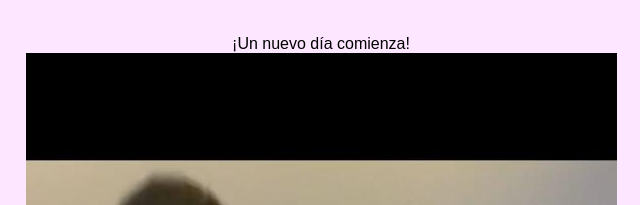
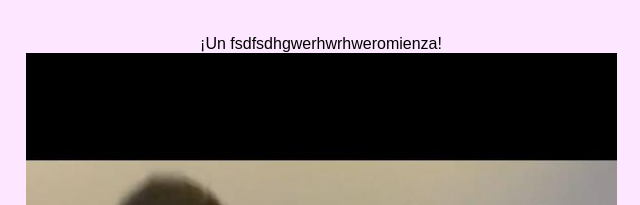
Before and after one commit to JHONATANGold/primerWeb, a plain HTML site: page index.html in a window 1280 px wide. Shown: the part 257-462 px from the top of the page, 319-959 px from the left. Drawn offline with Linux system fonts and the light colour scheme.

Commit message:
segundo commit

```diff
--- a/index.html
+++ b/index.html
@@ -39,7 +39,7 @@ function actualizarContador() {
 
         // Función para mostrar un mensaje y una imagen específica
         function mostrarMensajeEImagen() {
-            document.getElementById('mensaje').innerText = "¡Un nuevo día comienza!";
+            document.getElementById('mensaje').innerText = "¡Un fsdfsdhgwerhwrhweromienza!";
 
             // Crear un elemento de imagen y establecer su atributo src
             var imagen = document.createElement('img');
```
